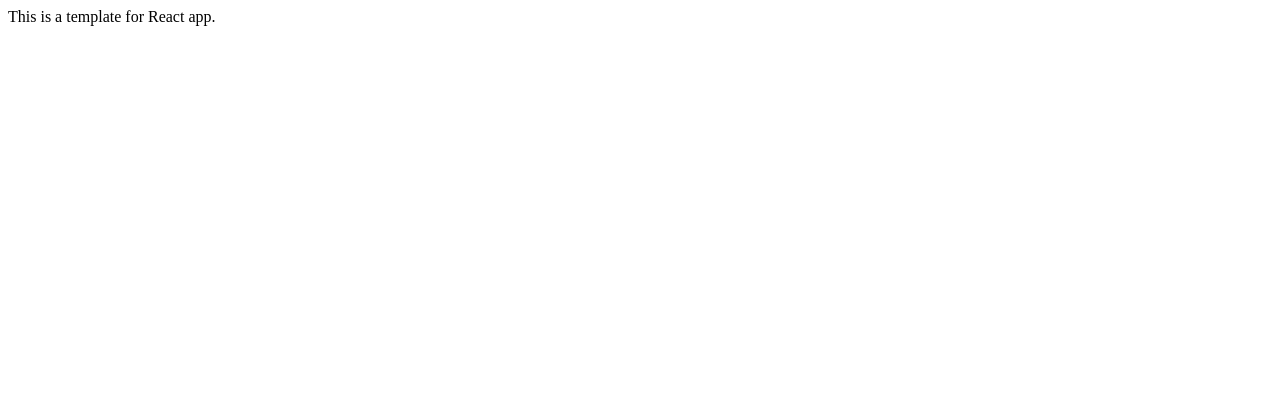
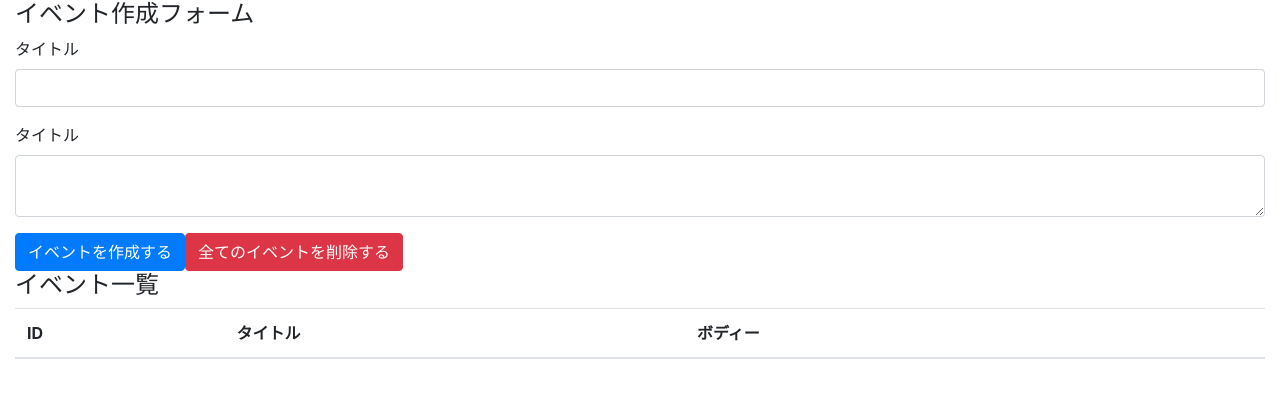
Before and after one commit to soushi-arakawa/udemy-react-hooks-101, a React (Create React App) app: page / in a window 1280 px wide. Shown: the top 398 px of the page. Built offline with nearby package versions, Linux system fonts and the light colour scheme.

Commit message:
create event form and event table with bootstrap

```diff
--- a/package.json
+++ b/package.json
@@ -3,6 +3,7 @@
   "version": "0.1.0",
   "private": true,
   "dependencies": {
+    "bootstrap": "^4.3.1",
     "react": "^18.2.0",
     "react-dom": "^18.2.0",
     "react-scripts": "3.0.1"
--- a/src/App.js
+++ /dev/null
@@ -1,11 +0,0 @@
-import React from 'react';
-const App = () => {
-
-  return (
-    <div>
-      This is a template for React app.
-    </div>
-  );
-}
-
-export default App;
--- /dev/null
+++ b/src/components/App.js
@@ -0,0 +1,44 @@
+import React from 'react';
+
+import "bootstrap/dist/css/bootstrap.min.css";
+
+const App = () => {
+
+  return (
+    <div className='container-fluid'>
+      <h4>イベント作成フォーム</h4>
+      <form>
+        <div className="form-group">
+          <label htmlFor="formEventTitle">タイトル</label>
+          <input className="form-control" id="formEventTitle" />
+        </div>
+        <div className="form-group">
+          <label htmlFor="formEventBody">タイトル</label>
+          <textarea className="form-control" id="formEventBody" />
+        </div>
+
+        <button className="btn btn-primary">イベントを作成する</button>
+        <button className="btn btn-danger">全てのイベントを削除する</button>
+
+        <h4>イベント一覧</h4>
+        <table className="table table-hover">
+          <thead>
+            <tr>
+              <th>ID</th>
+              <th>タイトル</th>
+              <th>ボディー</th>
+              <th></th>
+            </tr>
+          </thead>
+          <tbody>
+            <tr>
+              <td></td>
+            </tr>
+          </tbody>
+        </table>
+      </form>
+    </div>
+  );
+}
+
+export default App;
--- a/src/index.js
+++ b/src/index.js
@@ -1,5 +1,5 @@
 import React from 'react';
 import ReactDOM from 'react-dom';
-import App from './App';
+import App from './components/App';
 
 ReactDOM.render(<App />, document.getElementById('root'));
```
Also changed, not shown: 1 other file (tests, documents, lock files or other folders).
